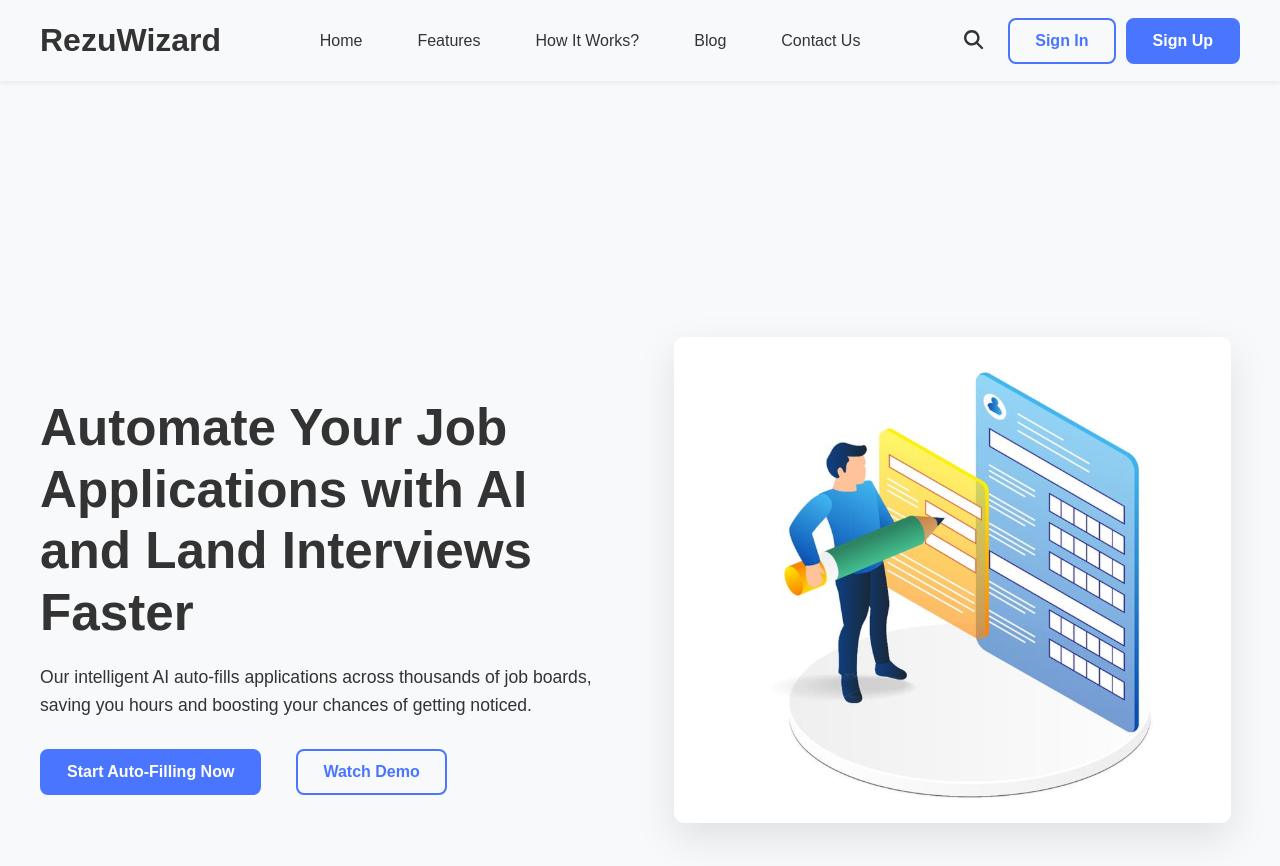
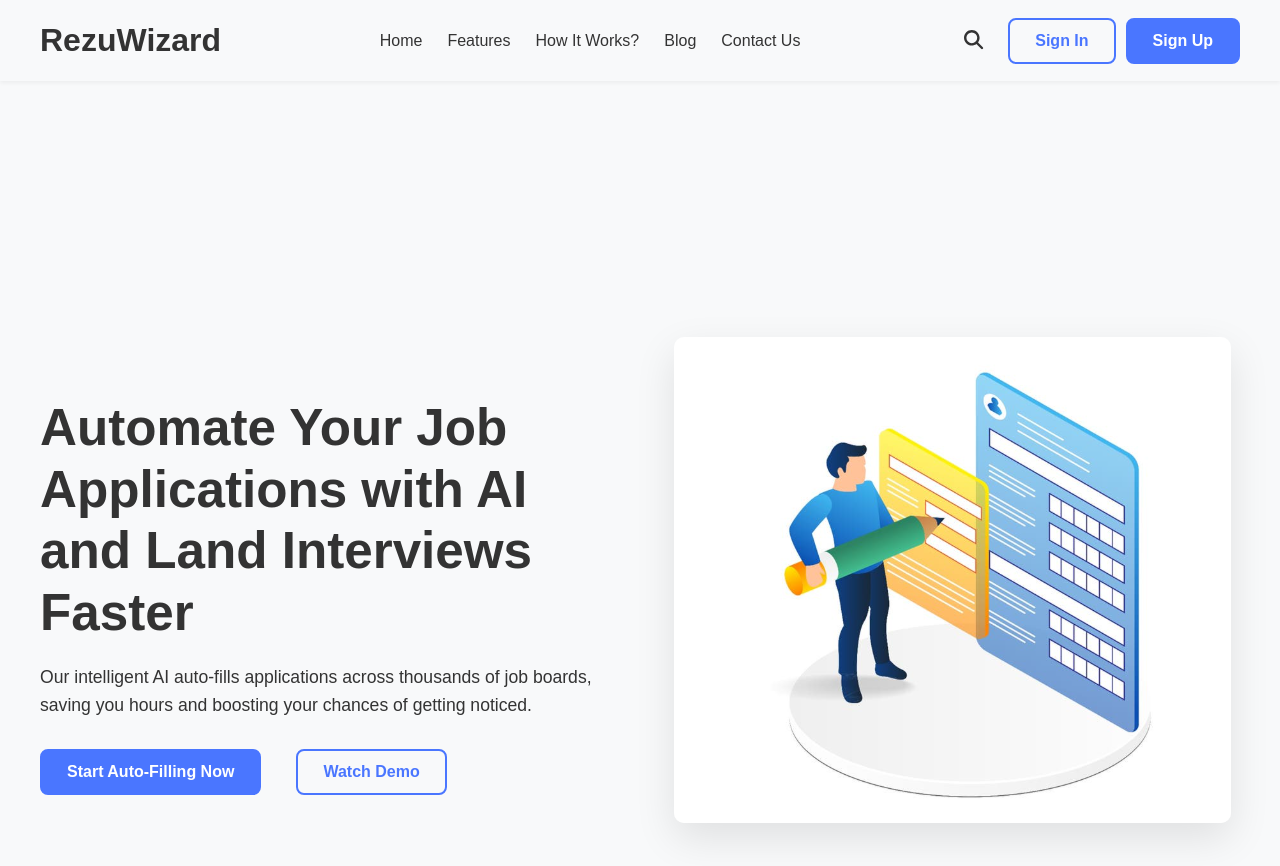
Before and after one commit to nonehxrry/my-autofill-react-app, a React (Vite) app: page / in a window 1280 px wide. Shown: the top 866 px of the page. Built offline with nearby package versions, Linux system fonts and the light colour scheme.

Commit message:
Update index.css

```diff
--- a/src/index.css
+++ b/src/index.css
@@ -1,12 +1,23 @@
-/* General Styles & Base */
+/* src/index.css */
+
+/*
+ * General Styles & Base:
+ * - Resets default browser margins and padding.
+ * - Sets a base font, line-height, and text color.
+ * - Ensures smooth scrolling for anchor links.
+ * - Prevents horizontal scroll from overflowing content.
+ * - Important: padding-top on body to offset the fixed header.
+*/
 body {
   font-family: 'Poppins', sans-serif; /* RezuWizard's clean sans-serif font */
   margin: 0;
-  padding: 0;
+  /* CORRECTED: Remove 'padding: 0;' and set specific padding-top */
+  padding-top: 0px; /* Adjust this value if your header's computed height is different. */
   line-height: 1.6; /* Good readability */
   color: #333; /* Dark gray for primary text */
   background-color: #f8f9fa; /* Very light gray background for the page */
   overflow-x: hidden; /* Prevent horizontal scroll from responsiveness */
+  scroll-behavior: smooth; /* For smooth scrolling to anchor links */
 }
 
 .container {
@@ -106,25 +117,31 @@ a:hover {
   text-align: center; /* This might be redundant but ensures text centering */
 }
 
-/* Header Section */
+/* Header Section (These styles belong in Header.css if it's a component) */
+/* Moving these to Header.css as per your structure:
 .main-header {
   background-color: #fff;
   padding: 15px 0;
   border-bottom: 1px solid #eee;
-  box-shadow: 0 2px 5px rgba(0,0,0,0.05); /* Subtle shadow like RezuWizard */
+  box-shadow: 0 2px 5px rgba(0,0,0,0.05);
+  position: fixed;
+  top: 0;
+  left: 0;
+  width: 100%;
+  z-index: 1000;
 }
 
 .main-header .container {
   display: flex;
   justify-content: space-between;
   align-items: center;
-  flex-wrap: wrap; /* Allows items to wrap on smaller screens */
+  flex-wrap: wrap;
 }
 
 .main-header .logo {
   font-size: 2em;
   font-weight: 700;
-  color: #4A76FF; /* RezuWizard's logo color */
+  color: #4A76FF;
 }
 
 .main-nav ul {
@@ -139,7 +156,7 @@ a:hover {
 }
 
 .main-nav ul li:last-child {
-  margin-right: 0; /* No margin on the last item */
+  margin-right: 0;
 }
 
 .main-nav ul li a {
@@ -150,7 +167,7 @@ a:hover {
 }
 
 .main-nav ul li a:hover,
-.main-nav ul li a.active { /* Add .active class for current page */
+.main-nav ul li a.active {
   color: #4A76FF;
 }
 
@@ -158,11 +175,12 @@ a:hover {
   display: flex;
   align-items: center;
 }
+*/
 
 /* Hero Section */
 .hero-section {
   background-color: #fff;
-  padding: 100px 0; /* More padding for hero */
+  padding: 100px 0; /* Only internal padding for this section. No padding-top for header offset here. */
   text-align: left;
 }
 
```
Lines whose indentation alone changed are shown as unchanged.
